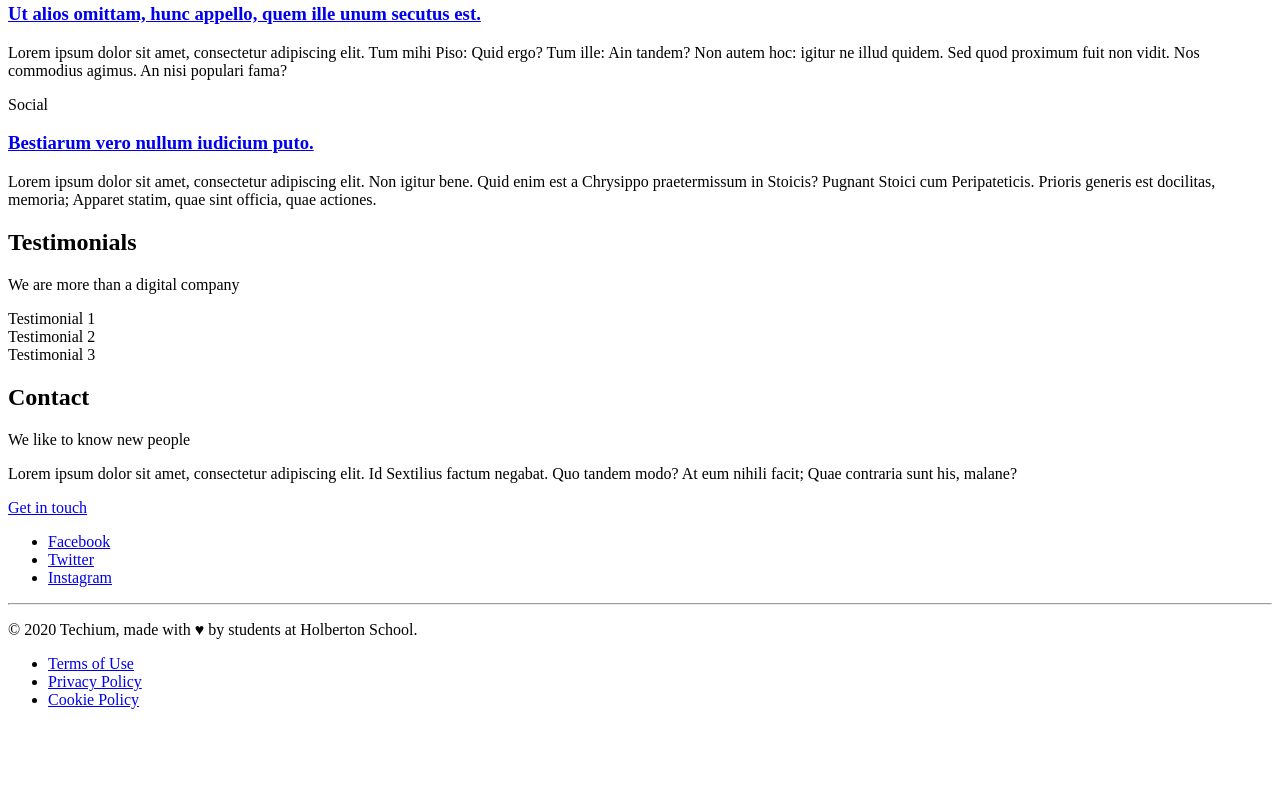
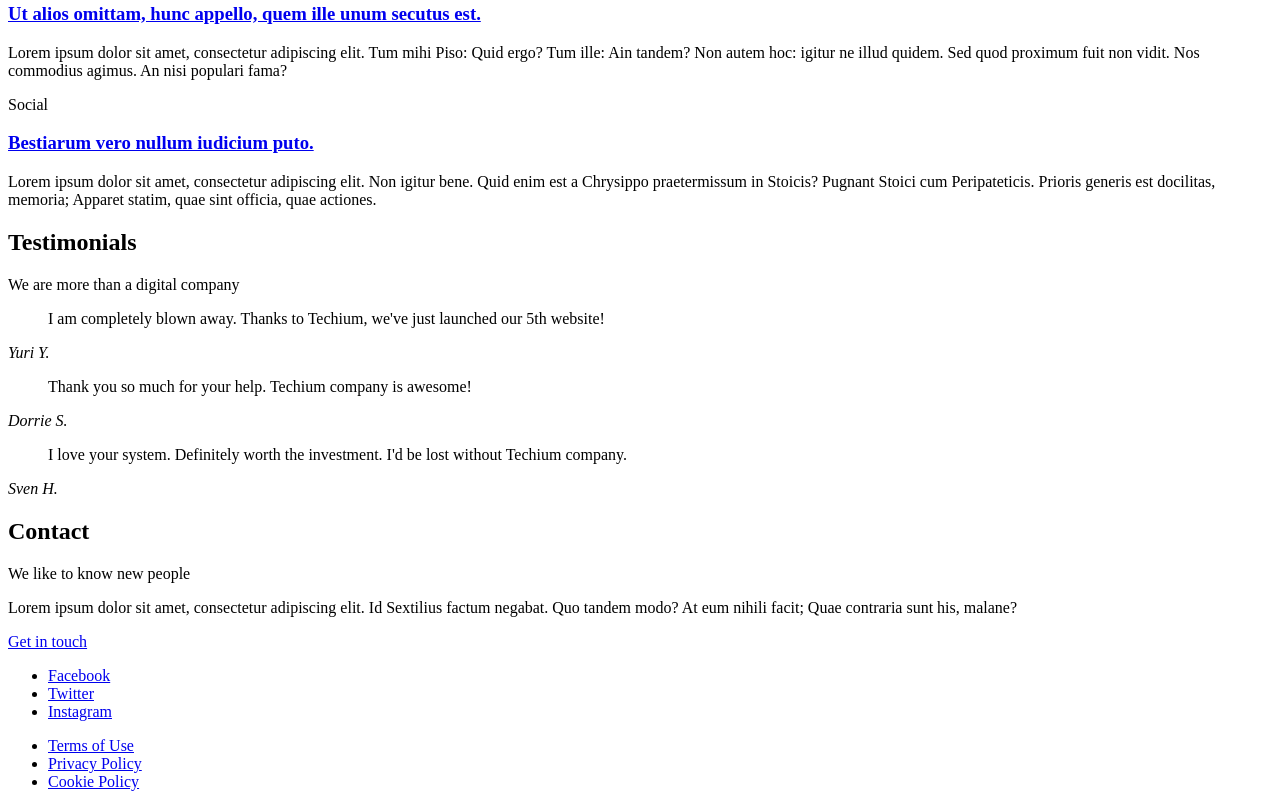
Before and after one commit to DevEchoFR/holbertonschool-web_front_end, a plain HTML site: page html_advanced/29-index.html in a window 1280 px wide. Shown: the part 1466-2273 px from the top of the page. Before the commit the page ends 2191 px from the top, so only its background shows below. Drawn offline with Linux system fonts and the light colour scheme.

Commit message:
Add HTML Advanced project - 41 HTML exercises

```diff
--- a/html_advanced/29-index.html
+++ b/html_advanced/29-index.html
@@ -137,13 +137,22 @@
                 </header>
                 <div>
                     <article>
-                        Testimonial 1
+                        <blockquote>
+                            I am completely blown away. Thanks to Techium, we've just launched our 5th website!
+                        </blockquote>
+                        <cite>Yuri Y.</cite>
                     </article>
                     <article>
-                        Testimonial 2
+                        <blockquote>
+                            Thank you so much for your help. Techium company is awesome!
+                        </blockquote>
+                        <cite>Dorrie S.</cite>
                     </article>
                     <article>
-                        Testimonial 3
+                        <blockquote>
+                            I love your system. Definitely worth the investment. I'd be lost without Techium company.
+                        </blockquote>
+                        <cite>Sven H.</cite>
                     </article>
                 </div>
             </div>
@@ -173,10 +182,6 @@
                 <li><a href="https://www.instagram.com/holbertonschool/">Instagram</a></li>
             </ul>
         </div>
-
-        <hr>
-        <p>© 2020 Techium, made with ♥ by students at Holberton School.</p>
-
         <div>
             <ul>
                 <li><a href="#">Terms of Use</a></li>
```
Also changed, not shown: html_advanced/30-styleguide.html (+1 -1 lines), html_advanced/33-styleguide.html (+4 -6 lines).
